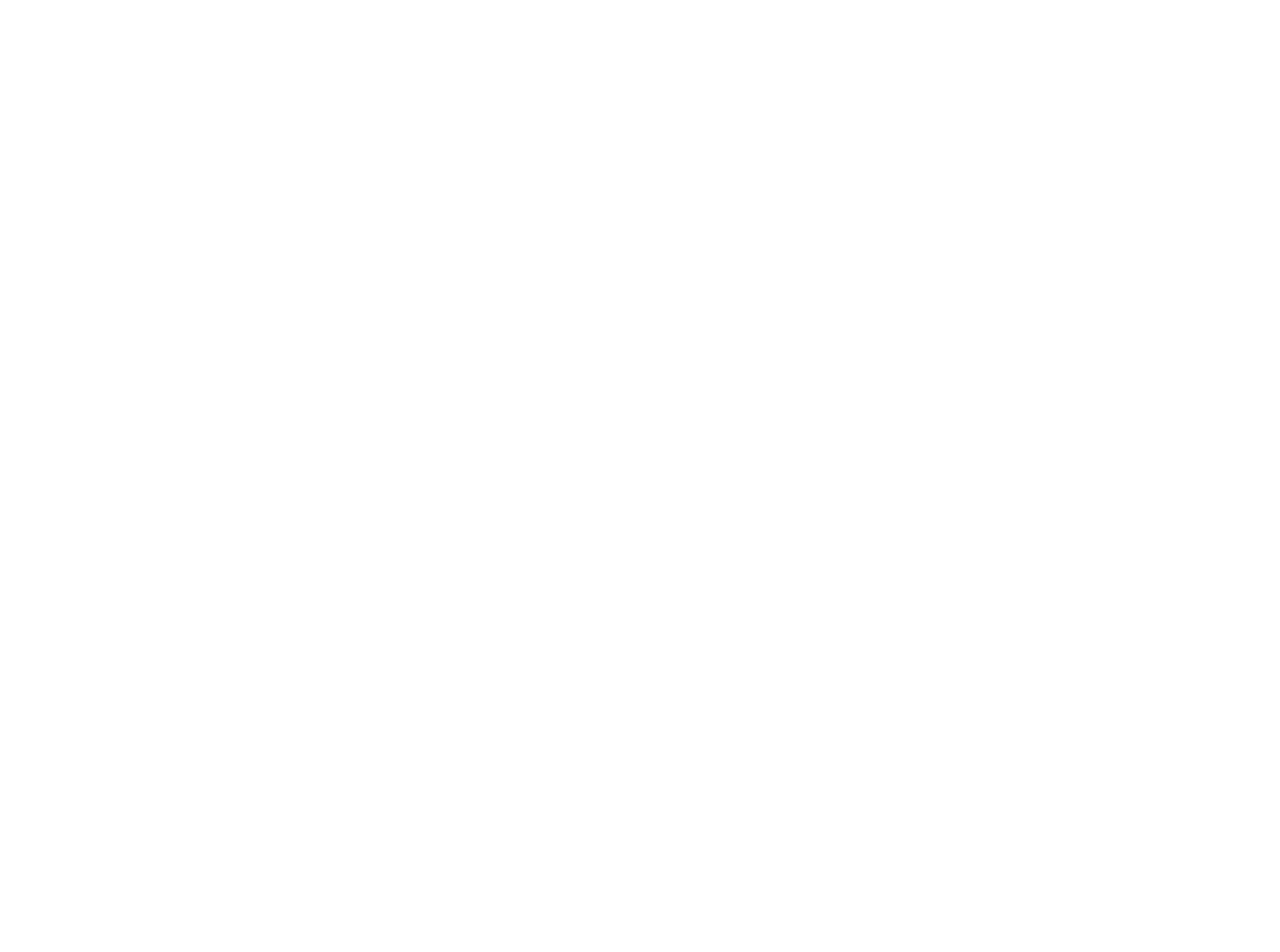
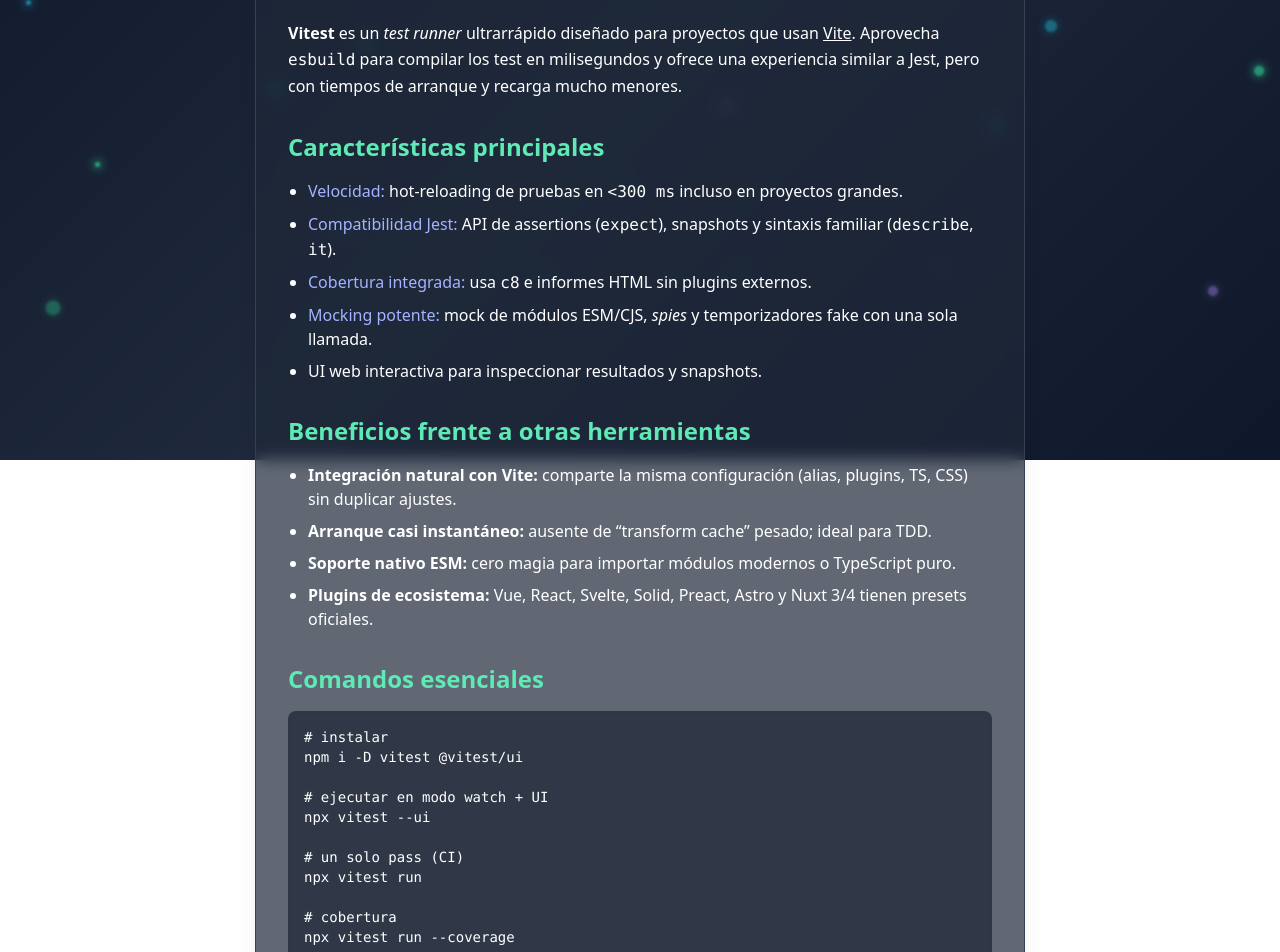
Before and after one commit to ElianRemaggi/tddVitestPractice, a Nuxt app: page /Vitest in a window 1280 px wide. Shown: the part 340-1292 px from the top of the page. Before the commit the page ends 800 px from the top, so only its background shows below. Built offline with nearby package versions, Linux system fonts and the light colour scheme.

Commit message:
STYLE ( Video Button ) : text-center

```diff
--- a/components/modal/VideoButton.vue
+++ b/components/modal/VideoButton.vue
@@ -1,7 +1,4 @@
 <script setup lang="ts">
-/**
- * Emite el evento `open` para que el padre muestre el modal.
- */
 const emit = defineEmits<{
   (e: 'open'): void
 }>()
@@ -9,7 +6,7 @@ const emit = defineEmits<{
 
 <template>
   <button
-    class="inline-flex items-center gap-2 rounded-lg bg-gradient-to-r from-emerald-500 to-blue-600 px-5 py-3 text-white font-medium hover:from-emerald-600 hover:to-blue-700 focus:outline-none focus:ring-4 focus:ring-emerald-800"
+    class="inline-flex justify-center items-center gap-2 rounded-lg bg-gradient-to-r from-emerald-500 to-blue-600 px-5 py-3 text-white font-medium hover:from-emerald-600 hover:to-blue-700 focus:outline-none focus:ring-4 focus:ring-emerald-800"
     @click="emit('open')"
   >
     ▶️ Ver video
--- a/pages/Vitest.vue
+++ b/pages/Vitest.vue
@@ -3,8 +3,128 @@
 </script>
 
 <template>
-    <div>
-        <h1>Vitest</h1>
+    <div class="min-h-screen mt-20 text-white">
+
+        <DotBackground class="absolute top-0 left-0 w-full h-full" />
+
+
+        <div>
+            <main class="flex items-center justify-center min-h-screen px-6">
+                <article
+                    class="w-full max-w-3xl rounded-xl bg-gray-800/70 backdrop-blur-sm p-8 shadow-xl ring-1 ring-gray-700">
+                    <!-- Logo (opcional) -->
+                    <img src="@/assets/svg/logo.svg" alt="Vitest logo"
+                        class="w-24 mx-auto mb-6 select-none pointer-events-none" />
+
+                    <h1 class="mb-6 text-3xl font-bold text-emerald-400">
+                        ¿Qué es Vitest?
+                    </h1>
+                    <p class="mb-4 leading-relaxed">
+                        <strong>Vitest</strong> es un <em>test&nbsp;runner</em> ultrarrápido
+                        diseñado para proyectos que usan
+                        <a href="https://vitejs.dev" target="_blank" rel="noopener"
+                            class="underline hover:text-emerald-400 transition-colors duration-200">Vite</a>. Aprovecha
+                        <code>esbuild</code> para compilar los test en
+                        milisegundos y ofrece una experiencia similar a Jest, pero con tiempos
+                        de arranque y recarga mucho menores.
+                    </p>
+
+                    <h2 class="mt-8 mb-4 text-2xl font-semibold text-emerald-300">
+                        Características principales
+                    </h2>
+                    <ul class="list-disc ml-5 space-y-2">
+                        <li>
+                            <span class="font-medium text-indigo-300">Velocidad:</span>
+                            hot-reloading de pruebas en <code>&lt;300&nbsp;ms</code> incluso en
+                            proyectos grandes.
+                        </li>
+                        <li>
+                            <span class="font-medium text-indigo-300">Compatibilidad Jest:</span>
+                            API de assertions (<code>expect</code>), snapshots y sintaxis
+                            familiar (<code>describe</code>, <code>it</code>).
+                        </li>
+                        <li>
+                            <span class="font-medium text-indigo-300">Cobertura integrada:</span>
+                            usa <code>c8</code> e informes HTML sin plugins externos.
+                        </li>
+                        <li>
+                            <span class="font-medium text-indigo-300">Mocking potente:</span>
+                            mock de módulos ESM/CJS, <em>spies</em> y temporizadores fake con
+                            una sola llamada.
+                        </li>
+                        <li>UI web interactiva para inspeccionar resultados y snapshots.</li>
+                    </ul>
+
+                    <h2 class="mt-8 mb-4 text-2xl font-semibold text-emerald-300">
+                        Beneficios frente a otras herramientas
+                    </h2>
+                    <ul class="list-disc ml-5 space-y-2">
+                        <li>
+                            <strong>Integración natural con Vite:</strong> comparte la misma
+                            configuración (alias, plugins, TS, CSS) sin duplicar ajustes.
+                        </li>
+                        <li>
+                            <strong>Arranque casi instantáneo:</strong> ausente de “transform
+                            cache” pesado; ideal para TDD.
+                        </li>
+                        <li>
+                            <strong>Soporte nativo ESM:</strong> cero magia para importar
+                            módulos modernos o TypeScript puro.
+                        </li>
+                        <li>
+                            <strong>Plugins de ecosistema:</strong> Vue, React, Svelte, Solid,
+                            Preact, Astro y Nuxt 3/4 tienen presets oficiales.
+                        </li>
+                    </ul>
+
+                    <h2 class="mt-8 mb-4 text-2xl font-semibold text-emerald-300">
+                        Comandos esenciales
+                    </h2>
+                    <pre class="bg-gray-900/60 p-4 rounded-lg text-sm overflow-x-auto shadow-inner"><code># instalar
+npm i -D vitest @vitest/ui
+
+# ejecutar en modo watch + UI
+npx vitest --ui
+
+# un solo pass (CI)
+npx vitest run
+
+# cobertura
+npx vitest run --coverage</code></pre>
+
+                    <h2 class="mt-8 mb-4 text-2xl font-semibold text-emerald-300">
+                        Ejemplo mínimo
+                    </h2>
+                    <pre class="bg-gray-900/60 p-4 rounded-lg text-sm overflow-x-auto shadow-inner"><code>// math.test.ts
+import { describe, it, expect } from 'vitest'
+import { sum } from './math'
+
+describe('sum', () =&gt; {
+  it('adds two numbers', () =&gt; {
+    expect(sum(2, 3)).toBe(5)
+  })
+})</code></pre>
+
+                    <h2 class="mt-8 mb-4 text-2xl font-semibold text-emerald-300">
+                        Cuándo elegir Vitest
+                    </h2>
+                    <p class="leading-relaxed">
+                        Si tu stack ya usa Vite (Vue 3, React, Svelte, Lit, Astro, Nuxt 3,
+                        etc.) y quieres ciclos de TDD rápidos, una API familiar y cobertura
+                        integrada, <strong>Vitest</strong> es la opción recomendada en 2025.
+                        Reemplaza a Jest sin fricción y se adapta tanto a pruebas unitarias
+                        como component tests (con @testing-library, Vue Test Utils, React
+                        Testing Library, etc.).
+                    </p>
+
+                    <footer class="mt-10 text-sm text-gray-400">
+                        Documentación oficial →
+                        <a class="underline hover:text-emerald-400 transition-colors duration-200"
+                            href="https://vitest.dev" target="_blank" rel="noopener">vitest.dev</a>
+                    </footer>
+                </article>
+            </main>
+        </div>
     </div>
 </template>
 
```
